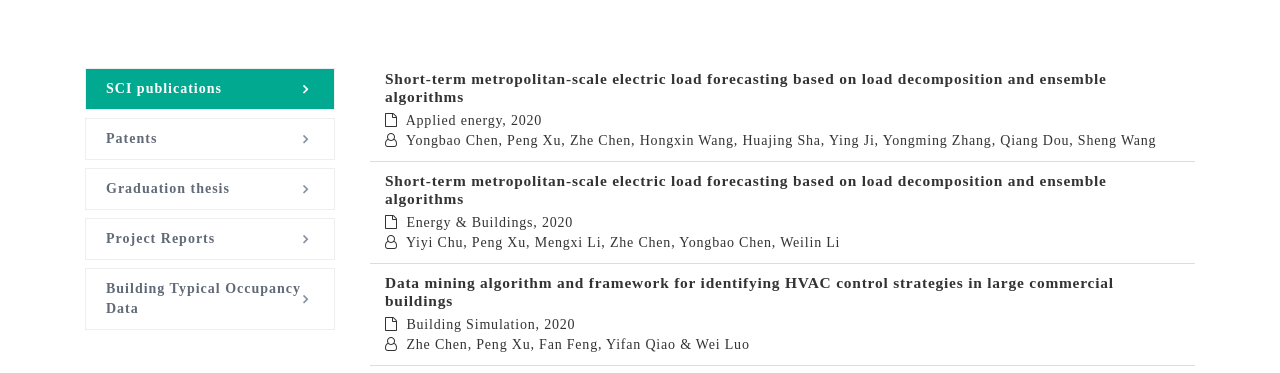
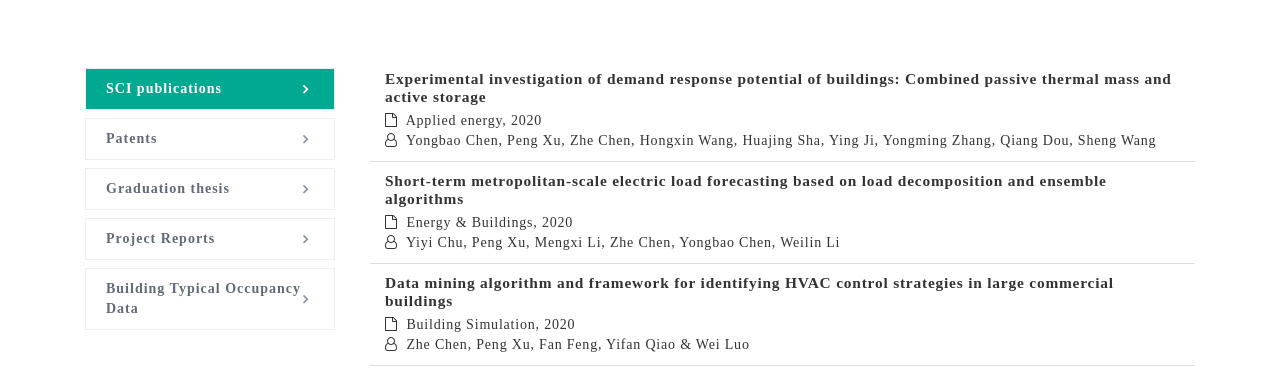
Before and after one commit to ian-quinn/A434, a plain HTML site: page en/SCI论文1.html in a window 1280 px wide. Shown: the part 398-771 px from the top of the page. Drawn offline with nearby package versions, Linux system fonts and the light colour scheme.

Commit message:
correct name of SCI 2020/10/25

```diff
--- a/en/SCI论文1.html
+++ b/en/SCI论文1.html
@@ -140,7 +140,7 @@
 
 
 <li class="list-group-item">
-<div class="SCItext"><a href="download/2020SCI_Chen_ExperimentalInvestigatOnofDemandResponsePotentialofBuildingsCombinedPassiveThermalMassandActiveStorage.pdf">Short-term metropolitan-scale electric load forecasting based on load decomposition and ensemble algorithms
+<div class="SCItext"><a href="download/2020SCI_Chen_ExperimentalInvestigatOnofDemandResponsePotentialofBuildingsCombinedPassiveThermalMassandActiveStorage.pdf">Experimental investigation of demand response potential of buildings: Combined passive thermal mass and active storage
 </a></div>
 <p>
 <i class="fa fa-file-o" aria-hidden="true"></i>&nbsp Applied energy, 2020</p>
```
Also changed, not shown: SCI论文1.html (+1 -1 lines).
